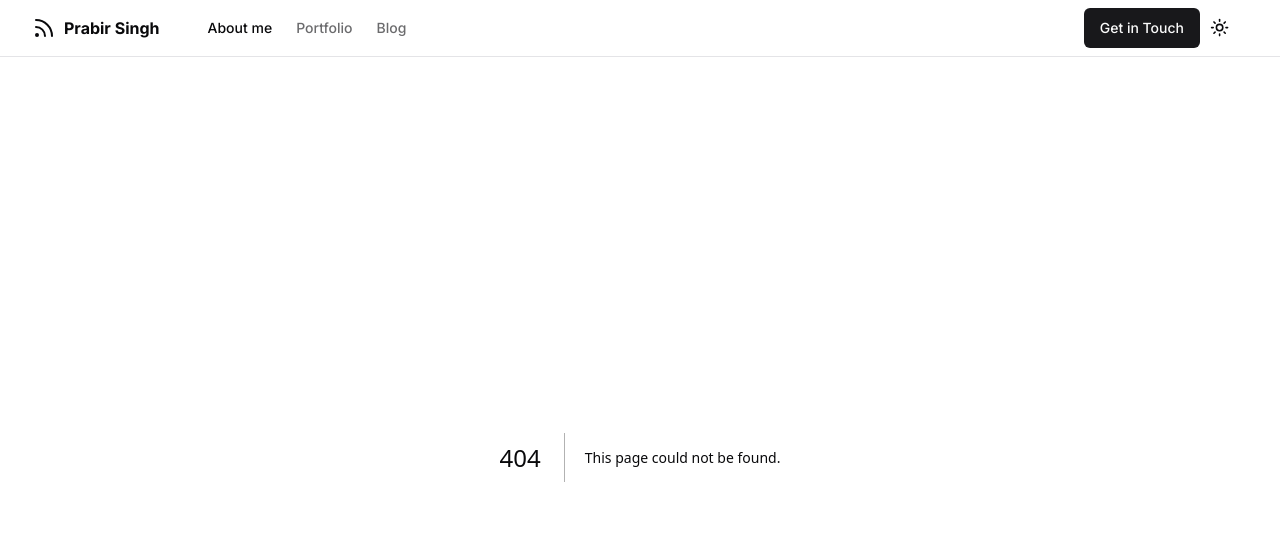
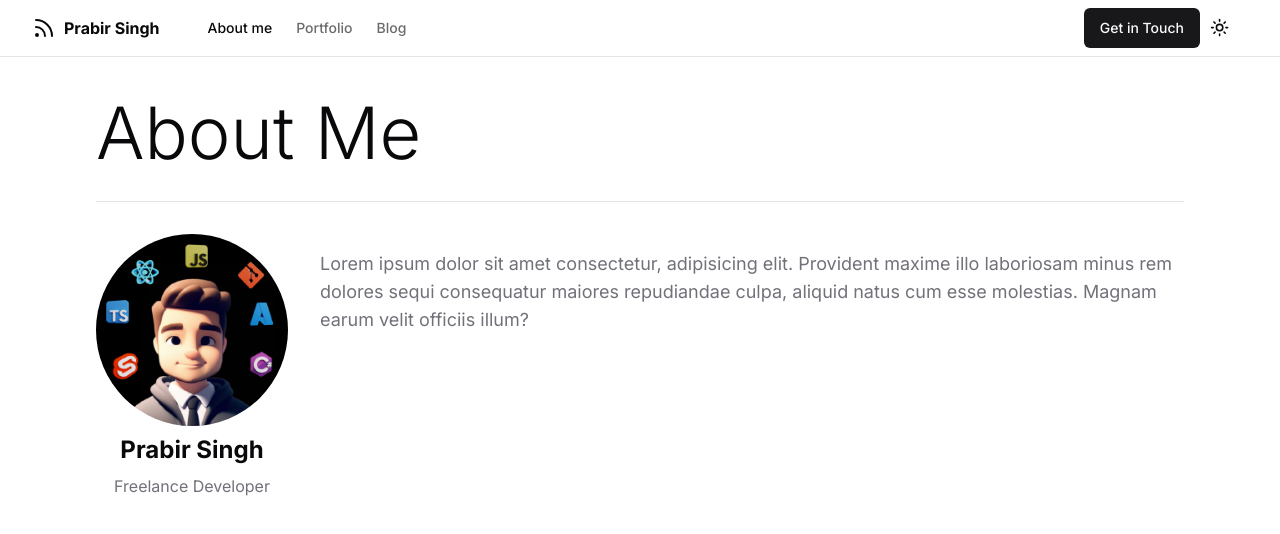
Before and after one commit to prabirstack/freelancing-prabir-website, a Next.js app: page /about in a window 1280 px wide. Before the commit this address had no page. Shown: the top 534 px of the page. Built offline with nearby package versions, Linux system fonts and the light colour scheme.

Commit message:
stage 12: About Page

```diff
--- /dev/null
+++ b/app/about/page.tsx
@@ -0,0 +1,37 @@
+import { Avatar, AvatarFallback, AvatarImage } from '@/components/ui/avatar'
+import { siteConfig } from '@/config/site'
+
+export default async function AboutPage() {
+  return (
+    <div className='container max-w-6xl py-6 lg:py-10'>
+      <div className='flex flex-col items-start gap-4 md:flex-row md:justify-between md:gap-8'>
+        <div className='flex-1 space-x-4'>
+          <h1 className='inline-block text-3xl sm:text-5xl md:text-6xl lg:text-7xl font-light'>
+            About Me
+          </h1>
+        </div>
+      </div>
+      <hr className='my-8' />
+      <div className='flex flex-col md:flex-row gap-8 items-center md:items-start'>
+        <div className='min-w-48 max-w-48 flex flex-col gap-2'>
+          <Avatar className='h-48 w-48'>
+            <AvatarImage src='/avatar.png' alt={siteConfig.author} />
+            <AvatarFallback>PS</AvatarFallback>
+          </Avatar>
+          <h2 className='text-2xl font-bold break-words text-center'>
+            {siteConfig.author}
+          </h2>
+          <p className='text-muted-foreground text-center break-words'>
+            Freelance Developer
+          </p>
+        </div>
+        <p className='text-muted-foreground text-lg py-4'>
+          Lorem ipsum dolor sit amet consectetur, adipisicing elit. Provident
+          maxime illo laboriosam minus rem dolores sequi consequatur maiores
+          repudiandae culpa, aliquid natus cum esse molestias. Magnam earum
+          velit officiis illum?
+        </p>
+      </div>
+    </div>
+  )
+}
--- /dev/null
+++ b/app/contact/page.tsx
@@ -0,0 +1,3 @@
+export default async function ContactPage() {
+  return <div>Contact Page</div>
+}
--- a/app/page.tsx
+++ b/app/page.tsx
@@ -1,3 +1,75 @@
+import { Button, buttonVariants } from '@/components/ui/button'
+import { cn, sortPosts } from '@/lib/utils'
+import { posts } from '#site/content'
+
+import Image from 'next/image'
+import Link from 'next/link'
+import { PostItem } from '@/components/post-item'
+
 export default function Home() {
-  return <section>Hello world</section>
+  const latestPosts = sortPosts(posts).slice(0, 5)
+  return (
+    <>
+      <section className=' spacey6 pb-8 pt-6 md:pb-12 md:mt-6 lg:py-15'>
+        <div className='container flex flex-col gap-4 justify-between min-h-[calc(100vh-7rem)] md:min-h-[calc(100vh-10rem)]'>
+          <div className='flex flex-col gap-4'>
+            <h1 className='text-5xl sm:text-7xl md:text-8xl lg:text-9xl font-light text-balance tracking-tight'>
+              Crafting Digital <br /> Experiences That Resonates
+            </h1>
+            <div className='flex gap-4 justify-start'>
+              <Link
+                href='/blog'
+                className={cn(buttonVariants({ size: 'lg' }), 'w-fit')}
+              >
+                About me
+              </Link>
+              <Link
+                href='/contact'
+                className={cn(
+                  buttonVariants({ size: 'lg', variant: 'outline' }),
+                  'w-fit'
+                )}
+              >
+                Let&apos;s Connect
+              </Link>
+            </div>
+          </div>
+          {/* <Image
+          src='/static/profile-pic.webp'
+          alt=''
+          width={200}
+          height={200}
+          className='rounded-full object-cover items-end'
+        /> */}
+          <div className='flex gap-4'>
+            <span className='relative flex h-3 w-3 mt-1'>
+              <span className='animate-ping absolute inline-flex h-full w-full rounded-full bg-green-400 opacity-75'></span>
+              <span className='relative inline-flex rounded-full h-3 w-3 bg-green-500'></span>
+            </span>
+            <p className='sm:text-xl lg:text-2xl'>
+              Your One-Stop Web Development, Design, and Digital Marketing
+              Maestro
+            </p>
+          </div>
+        </div>
+      </section>
+      <section className='container max-w-4xl py-6 lg:py-10 flex flex-col space-y-6 mt-20'>
+        <h2 className='text-3xl sm:text-5xl md:text-6xl lg:text-7xl font-light'>
+          Latest Posts
+        </h2>
+        <ul className='flex flex-col'>
+          {latestPosts.map((post) => (
+            <li key={post.slug} className='first:border-t first:border-border'>
+              <PostItem
+                slug={post.slug}
+                title={post.title}
+                desccription={post.description}
+                date={post.date}
+              />
+            </li>
+          ))}
+        </ul>
+      </section>
+    </>
+  )
 }
--- /dev/null
+++ b/app/portfolio/page.tsx
@@ -0,0 +1,3 @@
+export default async function PortfolioPage() {
+  return <div className='container max-w-6xl py-6'>Portfolio Page</div>
+}
--- /dev/null
+++ b/components/ui/avatar.tsx
@@ -0,0 +1,50 @@
+"use client"
+
+import * as React from "react"
+import * as AvatarPrimitive from "@radix-ui/react-avatar"
+
+import { cn } from "@/lib/utils"
+
+const Avatar = React.forwardRef<
+  React.ElementRef<typeof AvatarPrimitive.Root>,
+  React.ComponentPropsWithoutRef<typeof AvatarPrimitive.Root>
+>(({ className, ...props }, ref) => (
+  <AvatarPrimitive.Root
+    ref={ref}
+    className={cn(
+      "relative flex h-10 w-10 shrink-0 overflow-hidden rounded-full",
+      className
+    )}
+    {...props}
+  />
+))
+Avatar.displayName = AvatarPrimitive.Root.displayName
+
+const AvatarImage = React.forwardRef<
+  React.ElementRef<typeof AvatarPrimitive.Image>,
+  React.ComponentPropsWithoutRef<typeof AvatarPrimitive.Image>
+>(({ className, ...props }, ref) => (
+  <AvatarPrimitive.Image
+    ref={ref}
+    className={cn("aspect-square h-full w-full", className)}
+    {...props}
+  />
+))
+AvatarImage.displayName = AvatarPrimitive.Image.displayName
+
+const AvatarFallback = React.forwardRef<
+  React.ElementRef<typeof AvatarPrimitive.Fallback>,
+  React.ComponentPropsWithoutRef<typeof AvatarPrimitive.Fallback>
+>(({ className, ...props }, ref) => (
+  <AvatarPrimitive.Fallback
+    ref={ref}
+    className={cn(
+      "flex h-full w-full items-center justify-center rounded-full bg-muted",
+      className
+    )}
+    {...props}
+  />
+))
+AvatarFallback.displayName = AvatarPrimitive.Fallback.displayName
+
+export { Avatar, AvatarImage, AvatarFallback }
--- a/package.json
+++ b/package.json
@@ -9,6 +9,7 @@
     "lint": "next lint"
   },
   "dependencies": {
+    "@radix-ui/react-avatar": "^1.0.4",
     "@radix-ui/react-dialog": "^1.0.5",
     "@radix-ui/react-dropdown-menu": "^2.0.6",
     "@radix-ui/react-navigation-menu": "^1.1.4",
```
Also changed, not shown: public/avatar.png (added), 1 other file (tests, documents, lock files or other folders).
